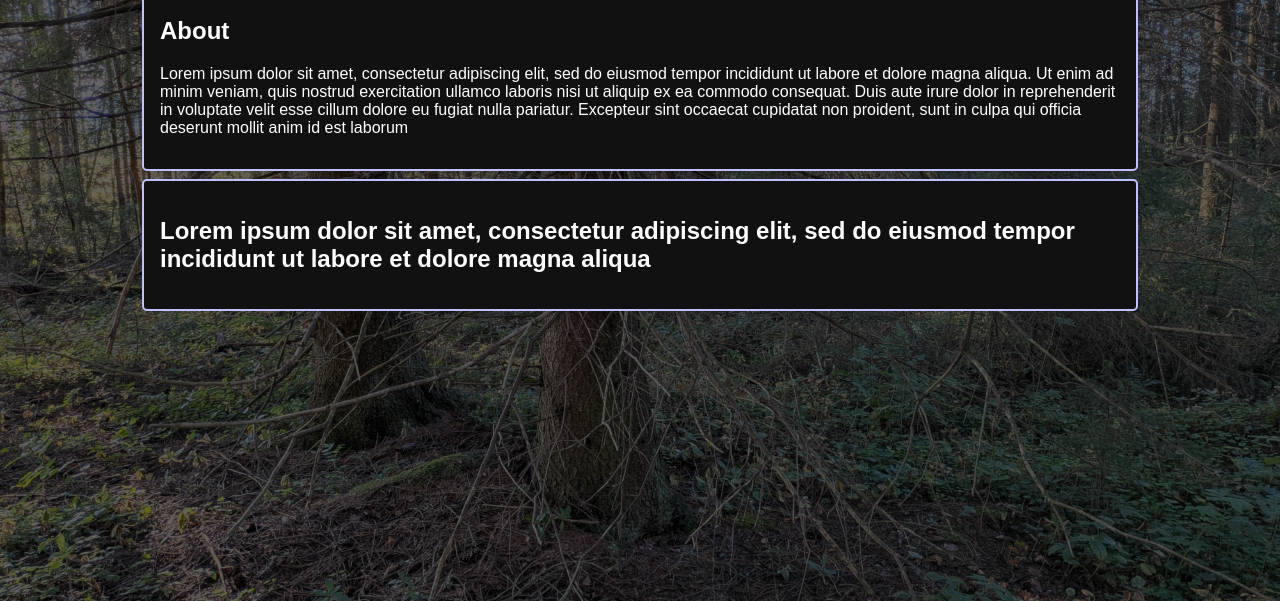
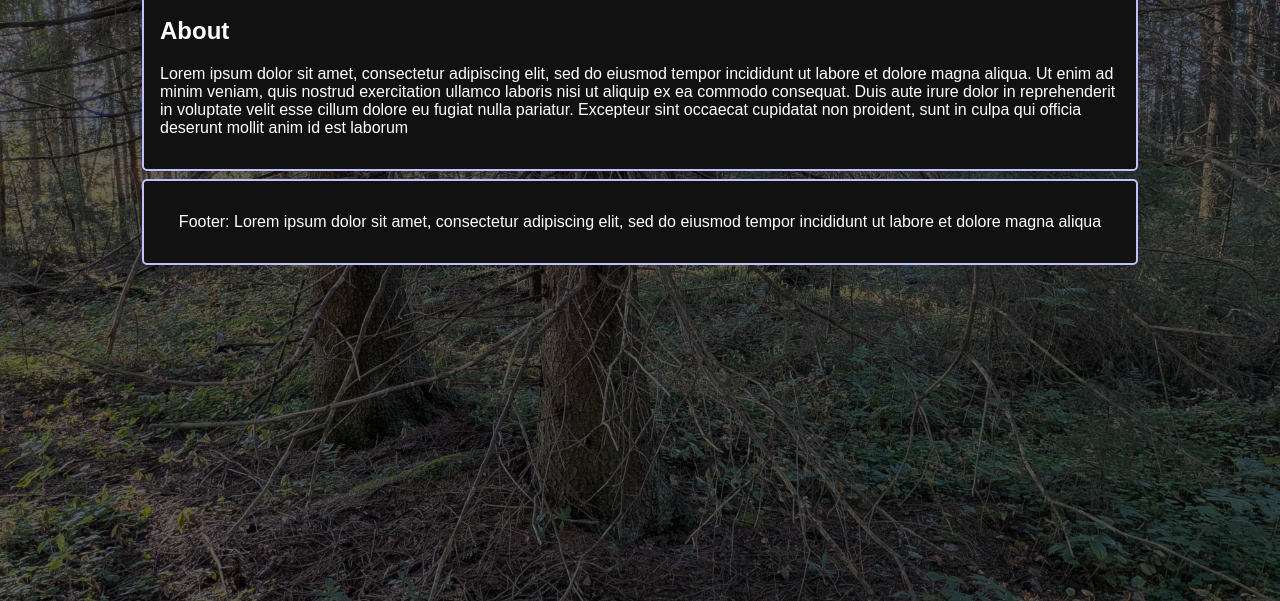
Before and after one commit to thundertheidiot/webbasicscourse, a website: page a3/index.html in a window 1280 px wide. Shown: the part 199-800 px from the top of the page. Drawn offline with Linux system fonts and the light colour scheme.

Commit message:
slightly better styling

```diff
--- a/a3/gallery.css
+++ b/a3/gallery.css
@@ -1,9 +1,14 @@
 :root {
 	--bg-color: #1e1e1e;
+
+	--card-margin: 0.75rem;
+	/* seemingly impossible to get right, still has small jumps */
+	--description-offset: calc(24vw + calc(var(--card-margin) / 2));
 }
 
 body {
 	background-color: var(--bg-color);
+	margin: 0; /* secret margin around pushing supercontainer around, bad for calc */
 }
 
 .supercontainer > a {
@@ -41,7 +46,7 @@ body {
 }
 
 .card {
-	margin: 0.5rem;
+	margin: var(--card-margin);
 
 	/* this hides the blurry image overflow */
 	overflow: hidden;
@@ -80,6 +85,14 @@ body {
 	width: 50vw;
 }
 
+div#one > .description {
+	margin-left: var(--description-offset);
+}
+
+div#four > .description {
+	margin-right: var(--description-offset);
+}
+
 .info {
 	width: 75vw;
 }
--- a/a3/index.html
+++ b/a3/index.html
@@ -31,10 +31,10 @@
 		</div>
 
 		<footer class="textbox main">
-			<h2>
-				Lorem ipsum dolor sit amet, consectetur adipiscing elit, sed do eiusmod
-				tempor incididunt ut labore et dolore magna aliqua
-			</h2>
+			<p>
+				Footer: Lorem ipsum dolor sit amet, consectetur adipiscing elit, sed do
+				eiusmod tempor incididunt ut labore et dolore magna aliqua
+			</p>
 		</footer>
 	</body>
 </html>
--- a/a3/style.css
+++ b/a3/style.css
@@ -56,14 +56,16 @@ body {
 	width: 100%;
 }
 
-header {
+header,
+footer {
 	text-align: center;
+	padding: 1rem;
 }
 
 header > a,
 header > a:visited {
 	font-size: 24px;
-	padding: 1rem;
+	padding: inherit;
 
 	text-decoration: none;
 	color: #c0c0ff;
```
Also changed, not shown: a3/gallery.html (+8 -1 lines).
